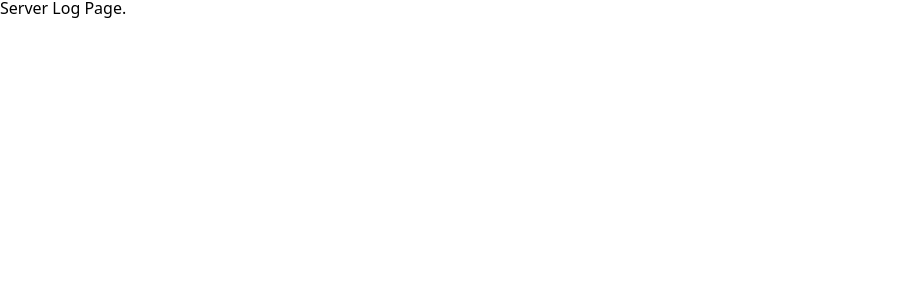
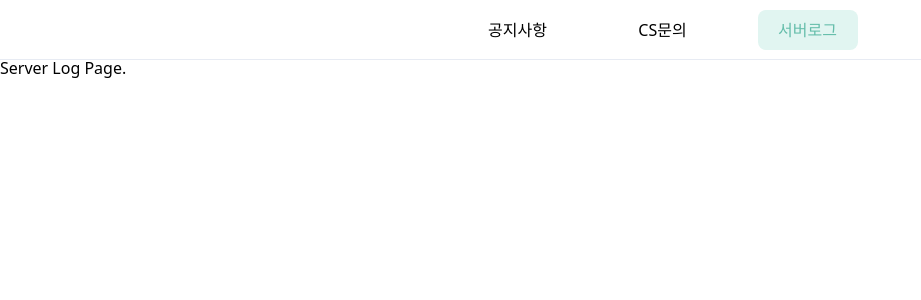
Before and after one commit to Someday-diary/Someday-Web, a Next.js app: page /admin/serverLog in a window 1280 px wide. Shown: the top 300 px of the page, without its empty margins (0-921 px from the left). Built offline with nearby package versions, Linux system fonts and the light colour scheme.

Commit message:
:lipstick: Add: Header

```diff
--- a/src/pages/admin/serverLog.tsx
+++ b/src/pages/admin/serverLog.tsx
@@ -1,8 +1,11 @@
 import type { NextPage } from 'next';
+
+import Header from 'src/components/Admin/Header';
 
 const ServerLog: NextPage = () => {
   return (
     <>
+      <Header title3={'1'} />
       Server Log Page.
     </>
   );
```
